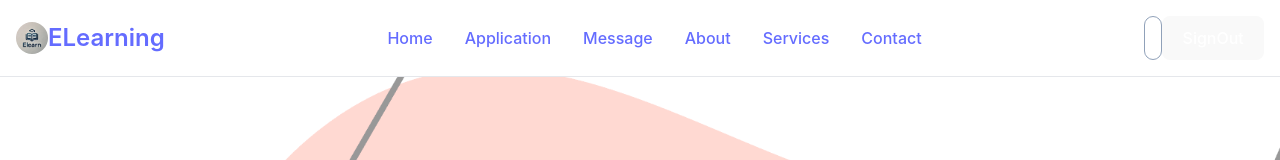
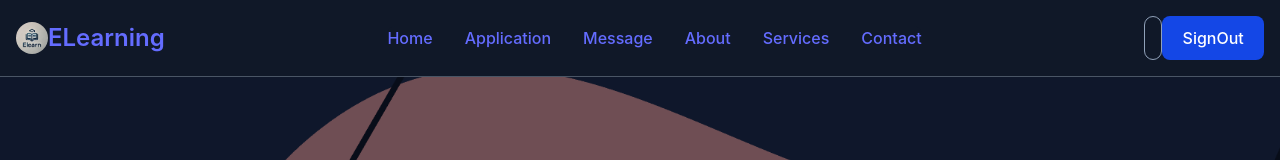
Before and after one commit to paulpollob/Auth, a React (Vite) app: page / in a window 1280 px wide. Shown: the top 160 px of the page. Built offline with nearby package versions, Linux system fonts and the light colour scheme; no server answers; the database is empty; sample sign-in values are in the browser's storage.

Commit message:
color set up

```diff
--- a/src/components/Header.jsx
+++ b/src/components/Header.jsx
@@ -10,7 +10,7 @@ const Header = () => {
 
     return (
         <div className='flex text-slate-400'>
-            <nav className="bg-white dark:bg-gray-900 fixed w-full z-20 top-0 start-0 border-b border-gray-200 dark:border-gray-600">
+            <nav className="bg-gray-900 fixed w-full z-20 top-0 start-0 border-b border-gray-600">
                 <div className="max-w-screen-xl flex flex-wrap items-center justify-between mx-auto p-4">
                     <a href="/" className="flex items-center space-x-3 rtl:space-x-reverse">
                         <img src={logo} className="h-8 m-0 rounded-full" alt="notfound"></img>
@@ -18,8 +18,8 @@ const Header = () => {
                     </a>
                     <div className="flex md:order-2 space-x-3 md:space-x-0 rtl:space-x-reverse">
                         <p title={userInfo?.email} className='flex justify-center items-center border rounded-full px-2'>{userInfo?.name}</p>
-                        <button onClick={()=>logOut()} type="button" className="text-white bg-blue-700 hover:bg-blue-800 focus:ring-4 focus:outline-none focus:ring-blue-300 font-medium rounded-lg text-sm px-4 py-2 text-center dark:bg-blue-600 dark:hover:bg-blue-700 dark:focus:ring-blue-800">SignOut</button>
-                        <button data-collapse-toggle="navbar-sticky" type="button" className="inline-flex items-center p-2 w-10 h-10 justify-center text-sm text-gray-500 rounded-lg md:hidden hover:bg-gray-100 focus:outline-none focus:ring-2 focus:ring-gray-200 dark:text-gray-400 dark:hover:bg-gray-700 dark:focus:ring-gray-600" aria-controls="navbar-sticky" aria-expanded="false">
+                        <button onClick={()=>logOut()} type="button" className="text-white bg-blue-700 hover:bg-blue-800 focus:ring-4 focus:outline-none focus:ring-blue-300 font-medium rounded-lg text-sm px-4 py-2 text-center text-black bg-blue-600 hover:bg-blue-700 focus:ring-blue-800">SignOut</button>
+                        <button data-collapse-toggle="navbar-sticky" type="button" className="inline-flex items-center p-2 w-10 h-10 justify-center text-sm text-gray-500 rounded-lg md:hidden hover:bg-gray-100 focus:outline-none focus:ring-2 focus:ring-gray-200 text-gray-400 hover:bg-gray-700 focus:ring-gray-600" aria-controls="navbar-sticky" aria-expanded="false">
                             <span className="sr-only">Open main menu</span>
                             <svg className="w-5 h-5" aria-hidden="true" xmlns="http://www.w3.org/2000/svg" fill="none" viewBox="0 0 17 14">
                                 <path stroke="currentColor" strokeLinecap="round" strokeLinejoin="round" strokeWidth="2" d="M1 1h15M1 7h15M1 13h15" />
@@ -27,7 +27,7 @@ const Header = () => {
                         </button>
                     </div>
                     <div className="items-center justify-between hidden w-full md:flex md:w-auto md:order-1" id="navbar-sticky">
-                        <ul className="flex flex-col p-4 md:p-0 mt-4 font-medium border border-gray-100 rounded-lg bg-gray-50 md:space-x-8 rtl:space-x-reverse md:flex-row md:mt-0 md:border-0 md:bg-white dark:bg-gray-800 md:dark:bg-gray-900 dark:border-gray-700">
+                        <ul className="flex flex-col p-4 md:p-0 mt-4 font-medium border border-gray-100 rounded-lg bg-gray-50 md:space-x-8 rtl:space-x-reverse md:flex-row md:mt-0 md:border-0 bg-gray-800 bg-gray-900 border-gray-700">
                             <li>
                                 <Link className="block py-2 px-3 text-white bg-blue-700 rounded-sm md:bg-transparent md:text-blue-700 md:p-0 " aria-current="page" to={'/'}>Home</Link>
                             </li>
@@ -38,13 +38,13 @@ const Header = () => {
                                 <Link to={'/home/message'}>Message</Link>
                             </li>
                             <li>
-                                <a href="#" className="block py-2 px-3 text-gray-900 rounded-sm hover:bg-gray-100 md:hover:bg-transparent md:hover:text-blue-700 md:p-0 md:dark:hover:text-blue-500 dark:text-white dark:hover:bg-gray-700 dark:hover:text-white md:dark:hover:bg-transparent dark:border-gray-700">About</a>
+                                <a href="#" className="block py-2 px-3 text-gray-900 rounded-sm  md:p-0  hover:text-blue-500 text-white hover:bg-gray-700 hover:text-white hover:bg-transpare border-gray-700">About</a>
                             </li>
                             <li>
-                                <a href="#" className="block py-2 px-3 text-gray-900 rounded-sm hover:bg-gray-100 md:hover:bg-transparent md:hover:text-blue-700 md:p-0 md:dark:hover:text-blue-500 dark:text-white dark:hover:bg-gray-700 dark:hover:text-white md:dark:hover:bg-transparent dark:border-gray-700">Services</a>
+                                <a href="#" className="block py-2 px-3 text-gray-900 rounded-sm  md:p-0  hover:text-blue-500 text-white hover:bg-gray-700 hover:text-white hover:bg-transpare border-gray-700">Services</a>
                             </li>
                             <li>
-                                <a href="#" className="block py-2 px-3 text-gray-900 rounded-sm hover:bg-gray-100 md:hover:bg-transparent md:hover:text-blue-700 md:p-0 md:dark:hover:text-blue-500 dark:text-white dark:hover:bg-gray-700 dark:hover:text-white md:dark:hover:bg-transparent dark:border-gray-700">Contact</a>
+                                <a href="#" className="block py-2 px-3 text-gray-900 rounded-sm  md:p-0  hover:text-blue-500 text-white hover:bg-gray-700 hover:text-white hover:bg-transpare border-gray-700">Contact</a>
                             </li>
                         </ul>
                     </div>
--- a/src/index.css
+++ b/src/index.css
@@ -5,8 +5,9 @@
   line-height: 1.5;
   font-weight: 400;
   width: 100vh;
-  /* color: rgba(255, 255, 255, 0.87); */
+  color-scheme: dark;
   /* background-color: #242424; */
+  background-color: #0f172b;
 
   font-synthesis: none;
   text-rendering: optimizeLegibility;
@@ -57,12 +58,10 @@ button:focus-visible {
 @media (prefers-color-scheme: light) {
   :root {
     color: #213547;
-    background-color: #ffffff;
   }
   a:hover {
     color: #747bff;
   }
   button {
-    background-color: #f9f9f9;
   }
 }
```
